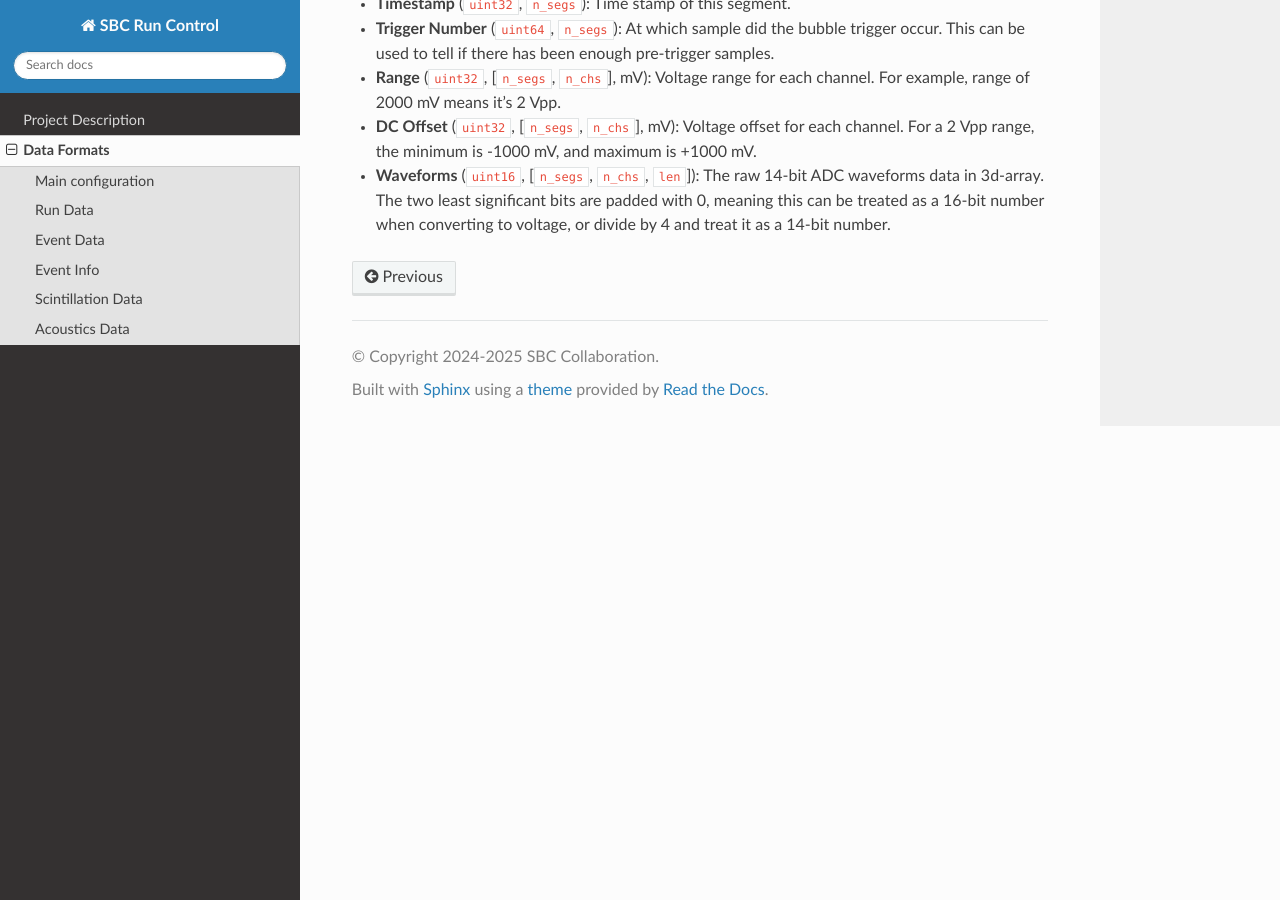
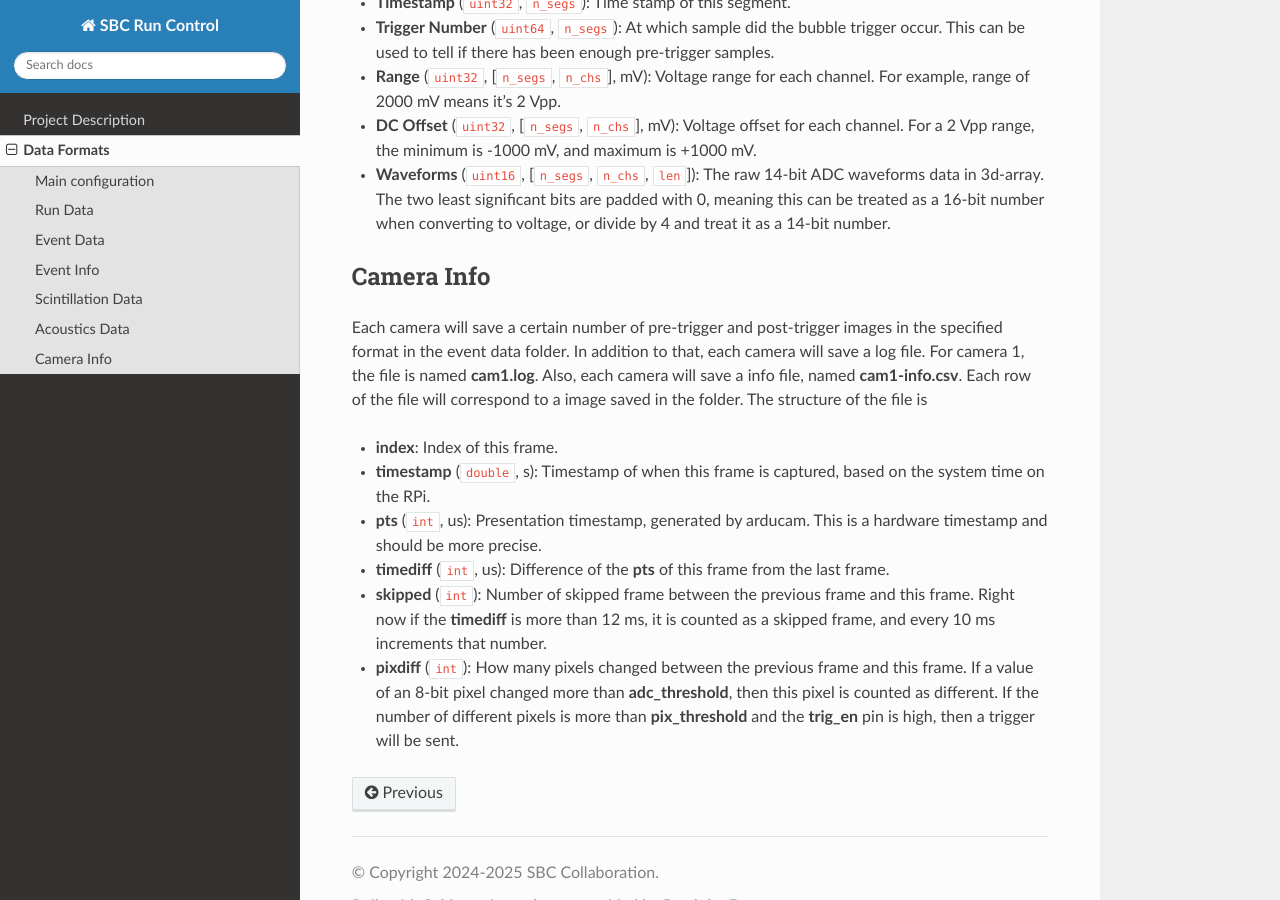
Before and after one commit to SBC-Collaboration/SBC-RunControl, a Sphinx documentation site: the page built from docs/data_format.md, in a window 1280 px wide and 900 px high, scrolled down 8570 px. Built offline with Sphinx 7.4.7 and the Read the Docs theme 3.1.0, drawn with Linux system fonts in a browser that asks for light colours.

Commit message:
Update camera data format

```diff
--- a/docs/data_format.md
+++ b/docs/data_format.md
@@ -206,7 +206,7 @@ This data is saved in the SBC binary format using `SBCBinaryFormat` library, nam
 - **trigger_source** (`str`): Trigger first fault source. This trigger is the one that causes the global trigger latch.
 
 ## Scintillation Data
-This data is saved in the SBC binary format using `SBCBinaryFormat` library, named `scintillation.sbc` in the event data folder. It can be read into a python dictionary of numpy arrays. All arrays will have the same number of rows `n_trigs`, each correspond to a CAEN trigger. Also assume the number of channels enabled for acquisition is `n_chs`, and the record length (number of samples per channel per trigger) is `rec_len`. The data structure is:
+This data is saved in the SBC binary format using `SBCBinaryFormat` library, named **scintillation.sbc** in the event data folder. It can be read into a python dictionary of numpy arrays. All arrays will have the same number of rows `n_trigs`, each correspond to a CAEN trigger. Also assume the number of channels enabled for acquisition is `n_chs`, and the record length (number of samples per channel per trigger) is `rec_len`. The data structure is:
 - **EventCounter** (`uint32`, `n_trigs`): The index for this CAEN event (CAEN trigger). If **counting_mode** is "All", then this counter will increment for both accepted and rejected triggers.
 - **TriggerSource** (`uint8`, `n_trigs`): A mask of where the trigger is from. Bits 0-3 means the trigger is from Group 0-3. Bit 4 means external trigger (TRIG-IN port), and bit 5 means software trigger.
 - **GroupMask** (`uint8`, `n_trigs`): A mask telling which groups are enabled. Bits 0-3 means group 0-3. This is the "ChannelMask" in `CAEN_DGTZ_EventInfo_t`.
@@ -216,10 +216,19 @@ This data is saved in the SBC binary format using `SBCBinaryFormat` library, nam
 - **Waveforms** (`uint16`, [`n_trigs`, `n_chs`, `rec_len`]). Raw 12-bit ADC waveforms data in a 3d-array.
 
 ## Acoustics Data
-This data is saved in the SBC binary format using `SBCBinaryFormat` library, named `acoustics.sbc` in the event data folder. It can be read into a python dictionary of numpy arrays. All arrays will have the same number of rows `n_segs`, each correspond to a GaGe triggers / segments. This number will typically only be 1, since we send a software trigger at the start of event, or when the acquisiton restarts, and at the end of event retrieve the waveforms around the bubble trigger. Also assume the number of channels enabled for acquisition is `n_chs`, which is always 8, since all channels need to be enabled. The number of samples per channel per trigger`len`, which is 100 ms * sample_rate. The data structure is:
+This data is saved in the SBC binary format using `SBCBinaryFormat` library, named **acoustics.sbc** in the event data folder. It can be read into a python dictionary of numpy arrays. All arrays will have the same number of rows `n_segs`, each correspond to a GaGe triggers / segments. This number will typically only be 1, since we send a software trigger at the start of event, or when the acquisiton restarts, and at the end of event retrieve the waveforms around the bubble trigger. Also assume the number of channels enabled for acquisition is `n_chs`, which is always 8, since all channels need to be enabled. The number of samples per channel per trigger `len`, which is 100 ms * sample_rate. The data structure is:
 - **Segment ID** (`uint32`, `n_segs`): Index of this segment.
 - **Timestamp** (`uint32`, `n_segs`): Time stamp of this segment.
 - **Trigger Number** (`uint64`, `n_segs`): At which sample did the bubble trigger occur. This can be used to tell if there has been enough pre-trigger samples.
 - **Range** (`uint32`, [`n_segs`, `n_chs`], mV): Voltage range for each channel. For example, range of 2000 mV means it's 2 Vpp.
 - **DC Offset** (`uint32`, [`n_segs`, `n_chs`], mV): Voltage offset for each channel. For a 2 Vpp range, the minimum is -1000 mV, and maximum is +1000 mV.
 - **Waveforms** (`uint16`, [`n_segs`, `n_chs`, `len`]): The raw 14-bit ADC waveforms data in 3d-array. The two least significant bits are padded with 0, meaning this can be treated as a 16-bit number when converting to voltage, or divide by 4 and treat it as a 14-bit number.
+
+## Camera Info
+Each camera will save a certain number of pre-trigger and post-trigger images in the specified format in the event data folder. In addition to that, each camera will save a log file. For camera 1, the file is named **cam1.log**. Also, each camera will save a info file, named **cam1-info.csv**. Each row of the file will correspond to a image saved in the folder. The structure of the file is
+- **index**: Index of this frame.
+- **timestamp** (`double`, s): Timestamp of when this frame is captured, based on the system time on the RPi.
+- **pts** (`int`, us): Presentation timestamp, generated by arducam. This is a hardware timestamp and should be more precise.
+- **timediff** (`int`, us): Difference of the **pts** of this frame from the last frame.
+- **skipped** (`int`): Number of skipped frame between the previous frame and this frame. Right now if the **timediff** is more than 12 ms, it is counted as a skipped frame, and every 10 ms increments that number.
+- **pixdiff** (`int`): How many pixels changed between the previous frame and this frame. If a value of an 8-bit pixel changed more than **adc_threshold**, then this pixel is counted as different. If the number of different pixels is more than **pix_threshold** and the **trig_en** pin is high, then a trigger will be sent.
```
